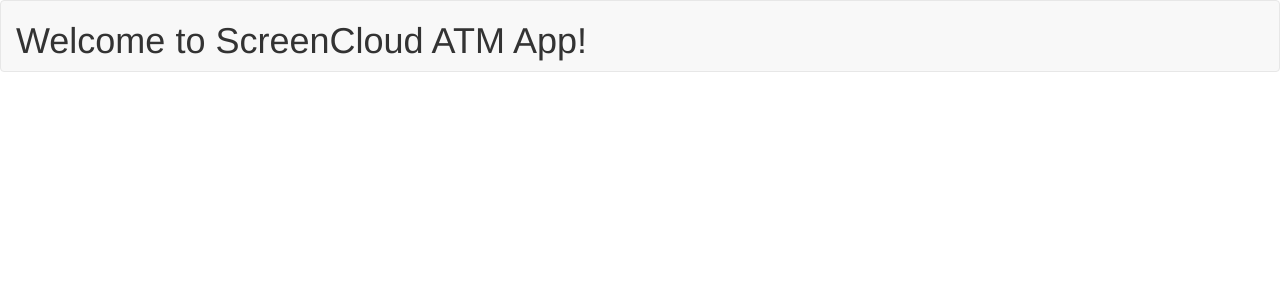
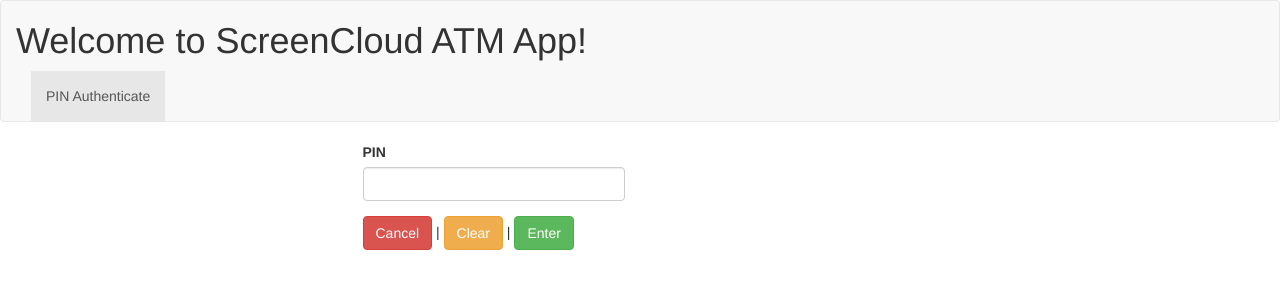
Before and after one commit to Johnnycool22/screencloud-atm-app, an Angular app: page /auth in a window 1280 px wide. Before the commit this address led to /. Shown: the top 300 px of the page. Built offline with nearby package versions, Linux system fonts and the light colour scheme.

Commit message:
PIN auth created

```diff
--- a/src/app/app-routing.module.ts
+++ b/src/app/app-routing.module.ts
@@ -1,8 +1,11 @@
+import { AuthComponent } from './auth/auth.component';
 import { NgModule } from '@angular/core';
 import { Routes, RouterModule } from '@angular/router';
 
 
-const routes: Routes = [];
+const routes: Routes = [
+  { path: 'auth', component: AuthComponent }
+];
 
 @NgModule({
   imports: [RouterModule.forRoot(routes)],
--- a/src/app/app.module.ts
+++ b/src/app/app.module.ts
@@ -4,11 +4,13 @@
 import { AppRoutingModule } from './app-routing.module';
 import { AppComponent } from './app.component';
 import { HeaderComponent } from './header/header.component';
+import { AuthComponent } from './auth/auth.component';
 
 @NgModule({
   declarations: [
     AppComponent,
-    HeaderComponent
+    HeaderComponent,
+    AuthComponent
   ],
   imports: [
     BrowserModule,
--- /dev/null
+++ b/src/app/auth/auth.component.html
@@ -0,0 +1,15 @@
+<div class="row">
+  <div class="col-xs-12 col-md-3 col-md-offset-3">
+    <form>
+      <div class="form-group">
+        <label for="pin">PIN</label>
+        <input type="pin" id="pin" class="form-control">
+      </div>
+      <div>
+        <button class="btn btn-danger">Cancel</button> |
+        <button class="btn btn-warning">Clear</button> |
+        <button class="btn btn-success">Enter</button>
+      </div>
+    </form>
+  </div>
+</div>
--- /dev/null
+++ b/src/app/auth/auth.component.ts
@@ -0,0 +1,15 @@
+import { Component, OnInit } from '@angular/core';
+
+@Component({
+  selector: 'app-auth',
+  templateUrl: './auth.component.html',
+  styleUrls: ['./auth.component.css']
+})
+export class AuthComponent implements OnInit {
+
+  constructor() { }
+
+  ngOnInit() {
+  }
+
+}
--- a/src/app/header/header.component.html
+++ b/src/app/header/header.component.html
@@ -6,6 +6,11 @@
           Welcome to {{ title }}!
         </h1>
       </div>
+    <div class="collapse navbar-collapse">
+        <ul class="nav navbar-nav">
+          <li routerLinkActive="active"><a routerLink="/auth">PIN Authenticate</a></li>
+        </ul>
     </div>
   </div>
+  </div>
 </nav>
```
Also changed, not shown: src/app/auth/auth.component.css (added).
